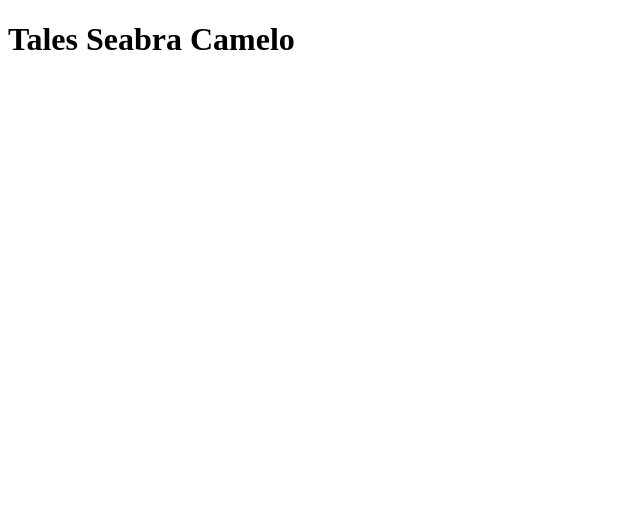
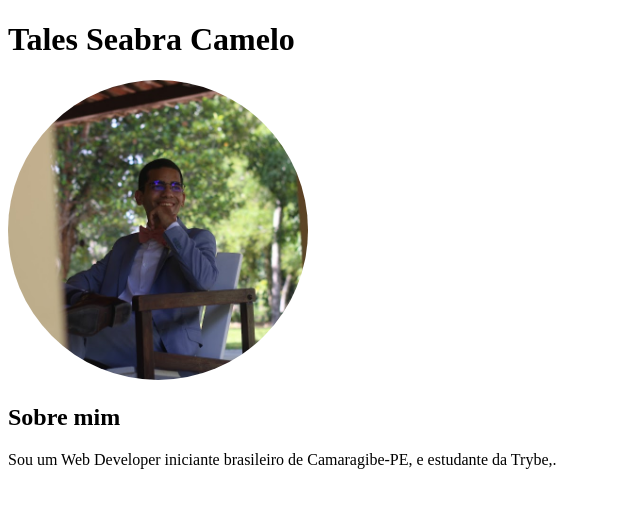
Before and after one commit to TalesCamelo/Portfolio-Tales, a plain HTML site: page index.html in a window 1280 px wide. Shown: the whole page, without its empty margins (0-640 px from the left). Drawn offline with Linux system fonts and the light colour scheme.

Commit message:
Adicionei foto e começo de texto descritivo

```diff
--- a/index.html
+++ b/index.html
@@ -5,8 +5,14 @@
     <meta http-equiv="X-UA-Compatible" content="IE=edge">
     <meta name="viewport" content="width=device-width, initial-scale=1.0">
     <title>Meu Perfil</title>
+    <link rel="stylesheet" href="style.css">
 </head>
 <body>
     <h1>Tales Seabra Camelo</h1>
+    <div class="photo">
+        <img  src="./IMG_22831.JPG" alt="Homem pardo sentado numa cadeira no campo, trajando terno e gravata borboleta" >
+    </div>
+    <h2>Sobre mim</h2>
+    <p>Sou um Web Developer iniciante brasileiro de Camaragibe-PE, e estudante da Trybe,. </p>
 </body>
 </html>
--- /dev/null
+++ b/style.css
@@ -0,0 +1,16 @@
+.photo {
+
+    display: inline-block;
+    position: relative;
+    width: 300px;
+    height: 300px;
+    overflow: hidden;
+    border-radius: 50%;
+
+}
+.photo img {
+    width: auto;
+    height: 100%;
+    margin-left: -60px;
+
+}
```
